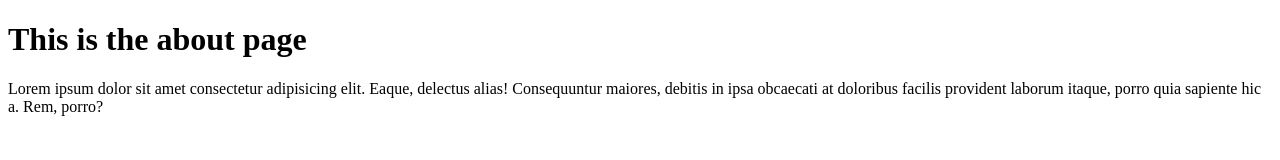
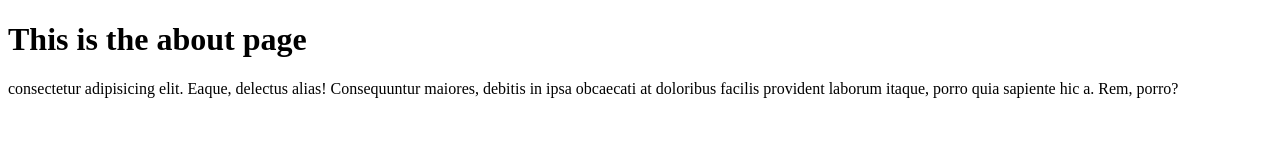
Before and after one commit to devdurgesh/HTMLTesting, a plain HTML site: page about.html in a window 1280 px wide. Drawn offline with Linux system fonts and the light colour scheme.

Commit message:
changed about page

```diff
--- a/about.html
+++ b/about.html
@@ -8,7 +8,7 @@
 </head>
 <body>
     <h1>This is the about page</h1>
-    <p>Lorem ipsum dolor sit amet consectetur adipisicing elit. Eaque, delectus alias! Consequuntur maiores, debitis in ipsa obcaecati at doloribus facilis provident laborum itaque, porro quia sapiente hic a. Rem, porro?</p>
+    <p> consectetur adipisicing elit. Eaque, delectus alias! Consequuntur maiores, debitis in ipsa obcaecati at doloribus facilis provident laborum itaque, porro quia sapiente hic a. Rem, porro?</p>
 
 </body>
 </html>
```
